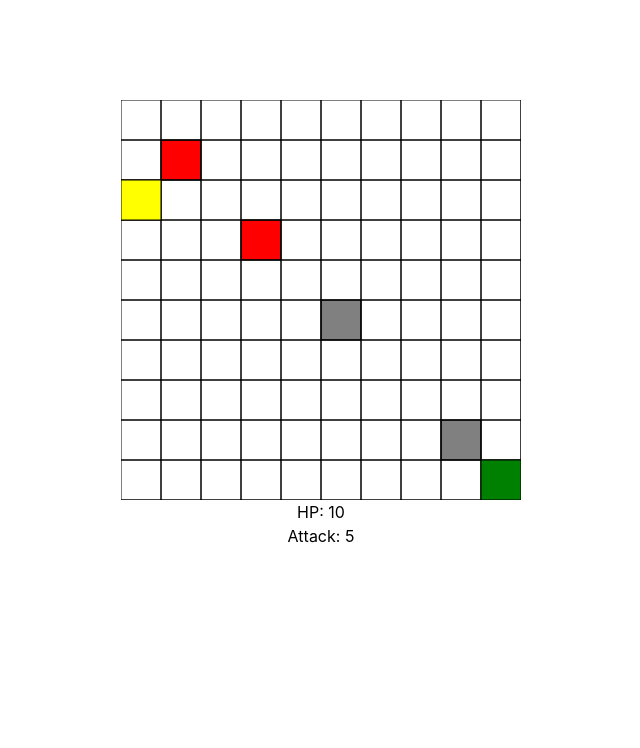
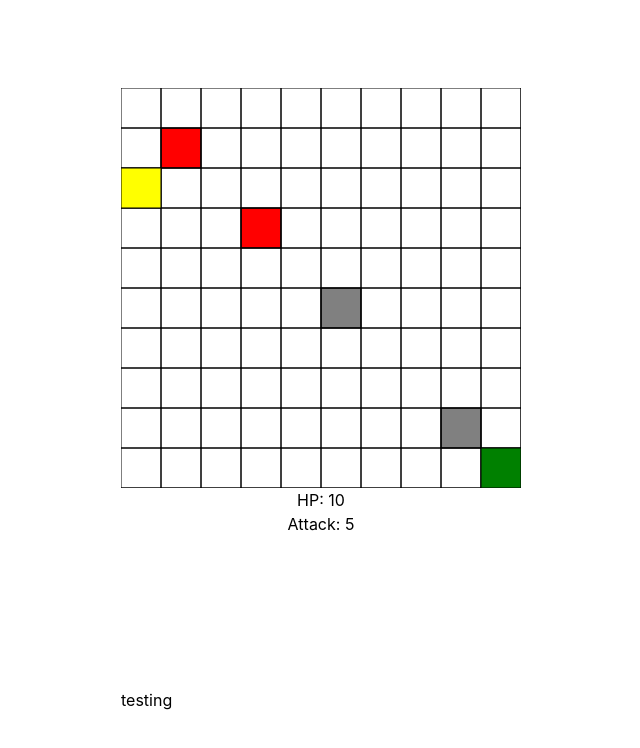
Before and after one commit to loaizageorge/dungeon-rougelike, a website built with Vite: page index.html in a window 1280 px wide. Shown: the whole page, without its empty margins (319-959 px from the left). Built offline with nearby package versions, Linux system fonts and the light colour scheme.

Commit message:
add history display

```diff
--- a/index.html
+++ b/index.html
@@ -13,6 +13,8 @@
         <span id="player-health"></span>
         <span id="player-attack"></span>
       </div>
+      <div id="player-history">
+      </div>
     </div>
     <script defer type="module" src="/src/main.ts"></script>
   </body>
--- /dev/null
+++ b/src/Components/History.ts
@@ -0,0 +1,13 @@
+export function addEvent(text: string) {
+  const elem = document.getElementById('player-history');
+
+  const newDiv = document.createElement("span");
+
+  // and give it some content
+  const newContent = document.createTextNode(text);
+
+  // add the text node to the newly created div
+  newDiv.appendChild(newContent);
+  elem?.appendChild(newDiv);
+  //document.body.insertBefore(newDiv, elem);
+}
--- a/src/main.ts
+++ b/src/main.ts
@@ -10,6 +10,7 @@ import Item from './Components/Item';
 import PlayerStats from './Components/PlayerStats';
 import { generateBoard, placeOnBoard } from './Utils/Generator';
 import GameMap from './Components/GameMap';
+import { addEvent } from './Components/History';
 
 const generateItems = () => {
   return [
@@ -75,3 +76,4 @@ canvas.drawBlankBoard();
 board.addArrowKeyListener();
 canvas.placeOnBoard(player.getPosition(), 'yellow');
 canvas.placeOnBoard(enemy.getPosition(), 'green');
+addEvent('testing');
```
Also changed, not shown: src/Components/History.test.ts (added, +12 -0 lines).
